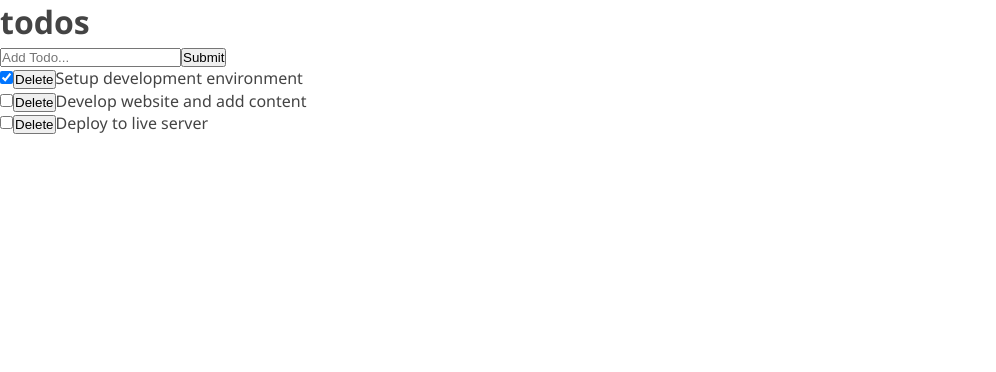
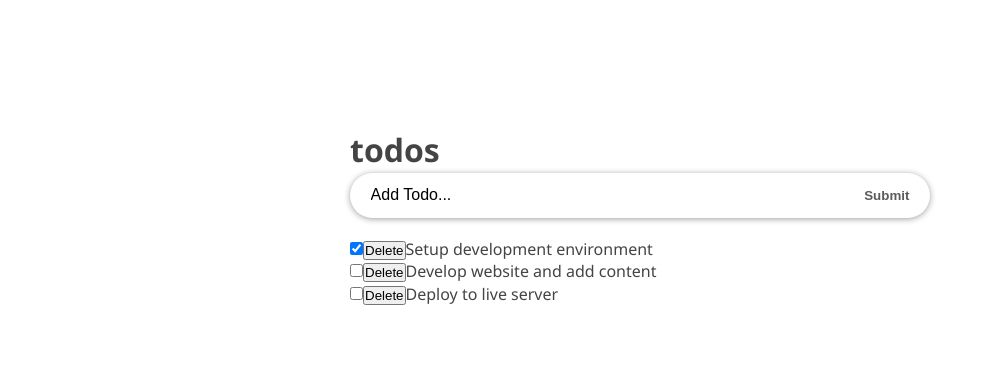
Before and after one commit to ElsonOtake/TodoList_React, a React app: page / in a window 1280 px wide. Shown: the whole page, without its empty margins (0-996 px from the left). Built offline with nearby package versions, Linux system fonts and the light colour scheme.

Commit message:
Update add classNames

```diff
--- a/src/App.css
+++ b/src/App.css
@@ -15,3 +15,55 @@ body {
 li {
   list-style: none;
 }
+
+.container {
+  display: flex;
+  flex-direction: column;
+  justify-content: center;
+  align-items: center;
+  max-width: 600px;
+  margin: 0 auto;
+}
+
+.inner {
+  width: 100%;
+  padding: 8rem 10px 4rem;
+}
+
+.form-container {
+  width: 100%;
+  margin-bottom: 20px;
+  display: flex;
+  border-radius: calc(0.5 * 100px);
+  box-shadow: 0 1px 6px 0 rgba(0, 0, 0, 0.38);
+  justify-content: space-evenly;
+}
+
+.input-text {
+  font-size: 1rem;
+  font-weight: 400;
+  width: 85%;
+  padding-right: 5px;
+  padding-left: 10px;
+  border-radius: calc(0.5 * 100px);
+}
+
+.input-text::placeholder {
+  color: #000;
+}
+
+.input-submit {
+  background: transparent;
+  color: #5b5b5b;
+  text-transform: capitalize;
+  cursor: pointer;
+  font-weight: 600;
+  margin-right: 10px;
+}
+
+.input-text,
+.input-submit {
+  height: 45px;
+  outline: none;
+  border: none;
+}
--- a/src/components/InputTodo.js
+++ b/src/components/InputTodo.js
@@ -25,15 +25,16 @@ class InputTodo extends Component {
 
   render() {
     return (
-      <form onSubmit={this.handleSubmit}>
+      <form onSubmit={this.handleSubmit} className="form-container">
         <input
           type="text"
+          className="input-text"
           placeholder="Add Todo..."
           value={this.state.title}
           name="title"
           onChange={this.onChange}
         />
-        <button>Submit</button>
+        <button className="input-submit">Submit</button>
       </form>
     );
   }
--- a/src/components/TodoContainer.js
+++ b/src/components/TodoContainer.js
@@ -62,7 +62,8 @@ class TodoContainer extends React.Component {
 
   render() {
     return (
-      <>
+      <div className="container">
+        <div className="inner">
           <Header />
           <InputTodo addTodoProps={this.addTodoItem} />
           <TodosList
@@ -70,7 +71,8 @@ class TodoContainer extends React.Component {
             handleChangeProps={this.handleChange}
             deleteTodoProps={this.delTodo}
           />
-      </>
+        </div>
+      </div>
     );
   }
 };
```
Lines whose indentation alone changed are shown as unchanged.
